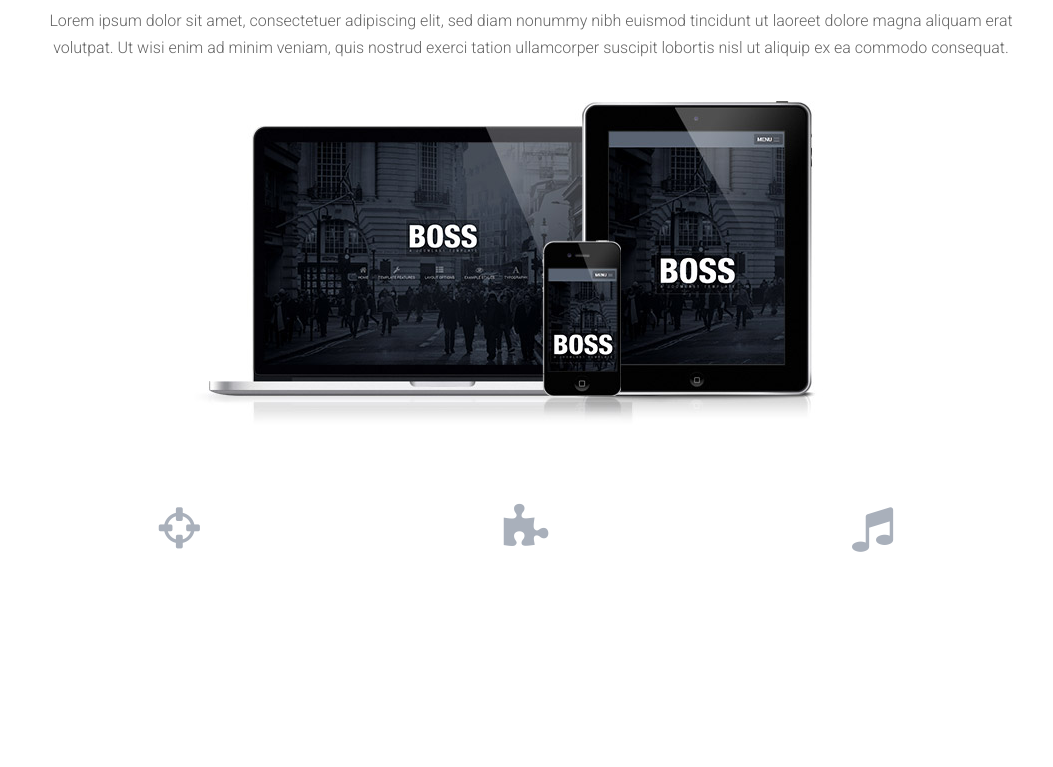
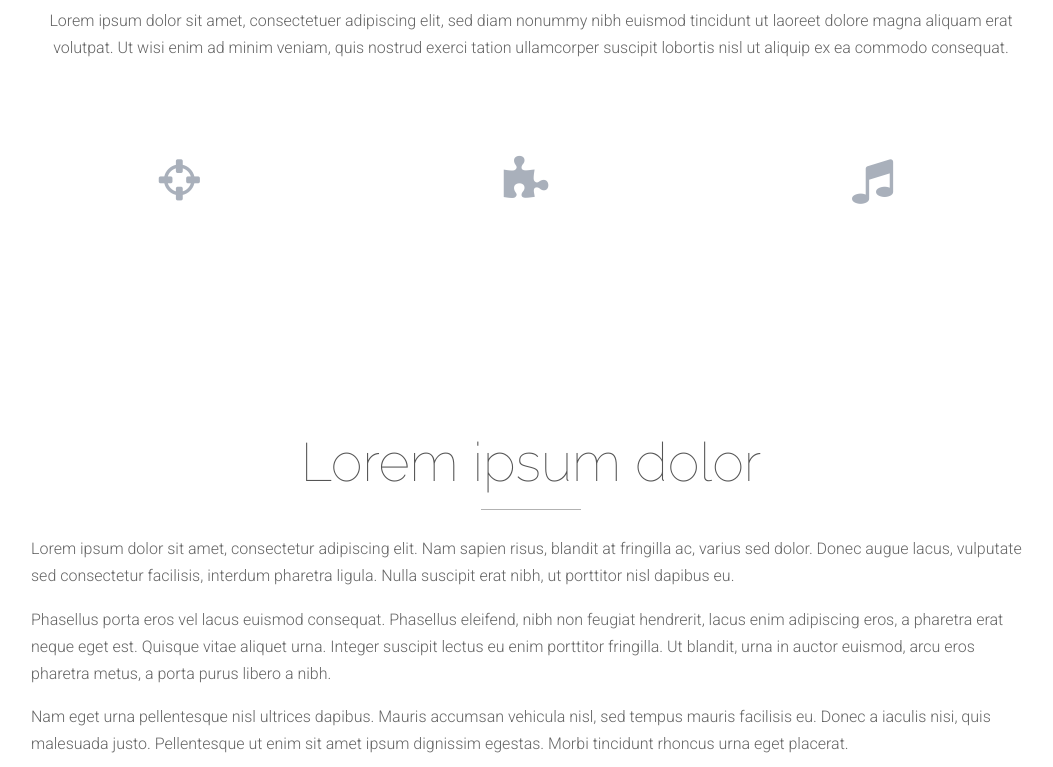
Before and after one commit to topherbailey/Benbow2, a plain HTML site: page index.html in a window 1280 px wide. Shown: the part 973-1740 px from the top of the page, without its empty margins (109-1162 px from the left). Drawn offline with Linux system fonts and the light colour scheme.

Commit message:
delete image

```diff
--- a/index.html
+++ b/index.html
@@ -216,7 +216,7 @@
                         <h2 class="text-center article-title">Welcome to Boss</h2>
                         <p class="text-center">Lorem ipsum dolor sit amet, consectetuer adipiscing elit, sed diam nonummy nibh euismod tincidunt ut laoreet dolore magna aliquam erat volutpat. Ut wisi enim ad minim veniam, quis nostrud exerci tation ullamcorper suscipit lobortis
                             nisl ut aliquip ex ea commodo consequat.</p>
-                        <img class="fadeInUp animate" alt="" src="assets/img/responsive_homepage.jpg" style="display: block; margin-left: auto; margin-right: auto; margin-top: 40px;">
+
                     </div>
                     <!-- End Main Text -->
                 </div>
```
